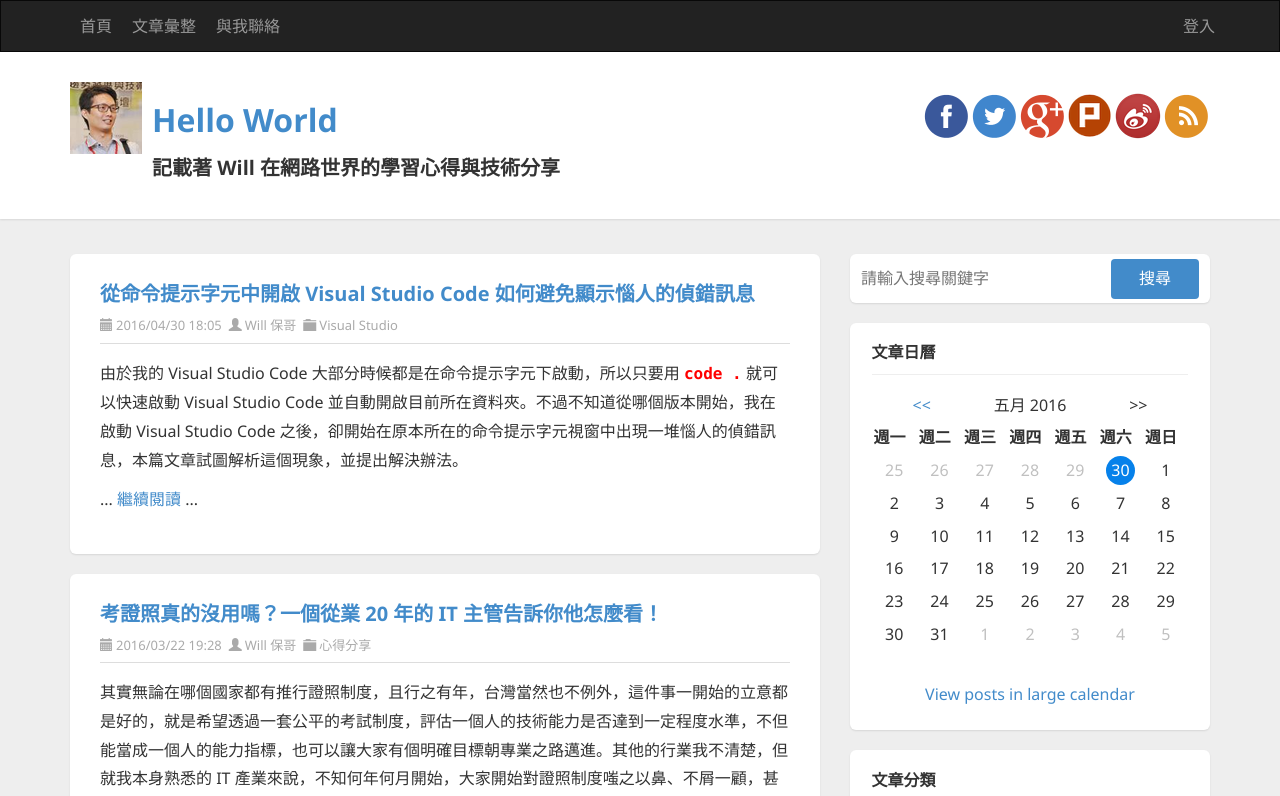
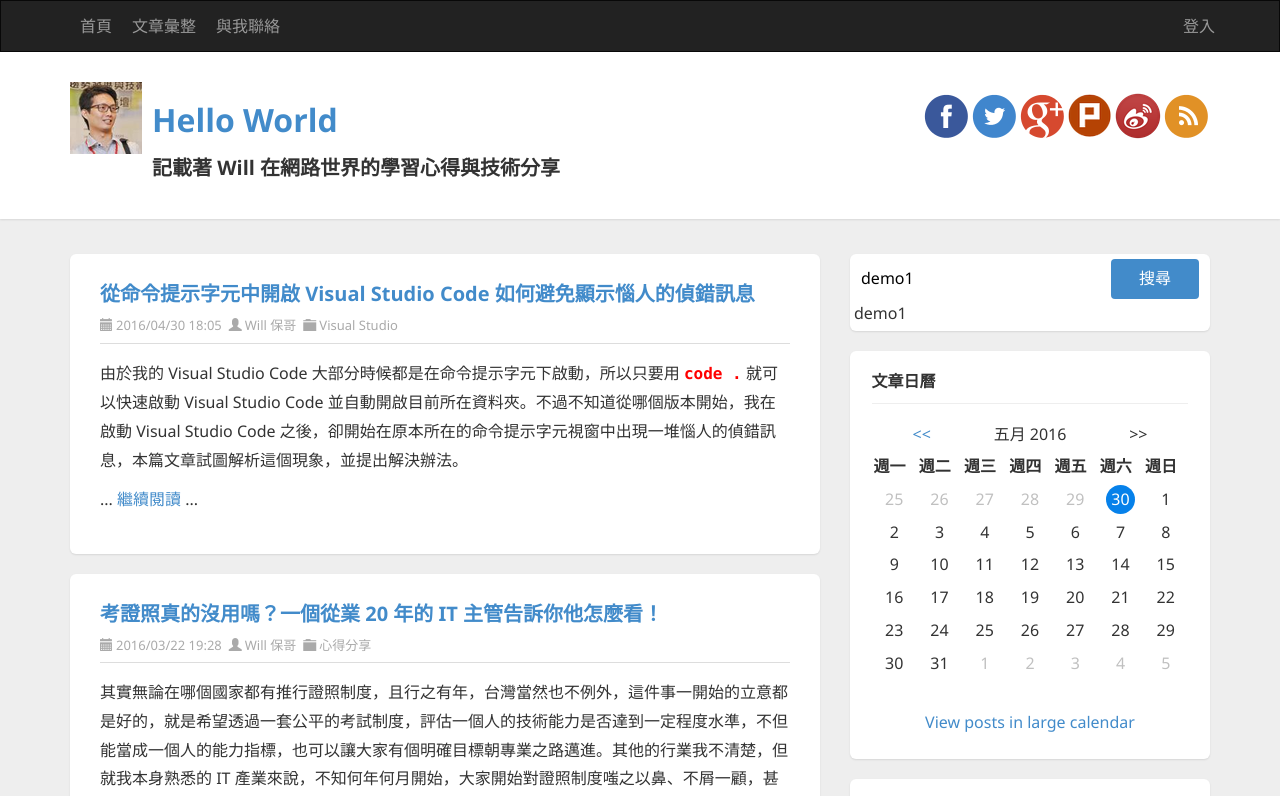
Before and after one commit to YiOuYang/angular0927, an Angular app: page / in a window 1280 px wide. Shown: the top 796 px of the page. Built offline with nearby package versions, Linux system fonts and the light colour scheme.

Commit message:
示範雙向繫結

```diff
--- a/src/app/app.component.html
+++ b/src/app/app.component.html
@@ -96,8 +96,10 @@
         <div class="widget search">
           <div class="widget-content">
             <div id="searchbox">
-              <input type="text" placeholder="請輸入搜尋關鍵字" accesskey="s">
+              <input type="text" placeholder="請輸入搜尋關鍵字" accesskey="s"
+                     [(ngModel)]="keyword">
               <input type="button" value="搜尋" id="searchbutton">
+              {{ keyword }}
             </div>
           </div>
         </div>
--- a/src/app/app.component.ts
+++ b/src/app/app.component.ts
@@ -6,5 +6,5 @@
   styleUrls: ['./app.component.css']
 })
 export class AppComponent {
-  title = 'demo1';
+  keyword = 'demo1';
 }
--- a/src/app/app.module.ts
+++ b/src/app/app.module.ts
@@ -1,5 +1,6 @@
 import { BrowserModule } from '@angular/platform-browser';
 import { NgModule } from '@angular/core';
+import { FormsModule } from '@angular/forms';
 
 import { AppComponent } from './app.component';
 import { HeaderComponent } from './header/header.component';
@@ -12,7 +13,8 @@
     FooterComponent
   ],
   imports: [
-    BrowserModule
+    BrowserModule,
+    FormsModule
   ],
   providers: [],
   bootstrap: [AppComponent]
```
